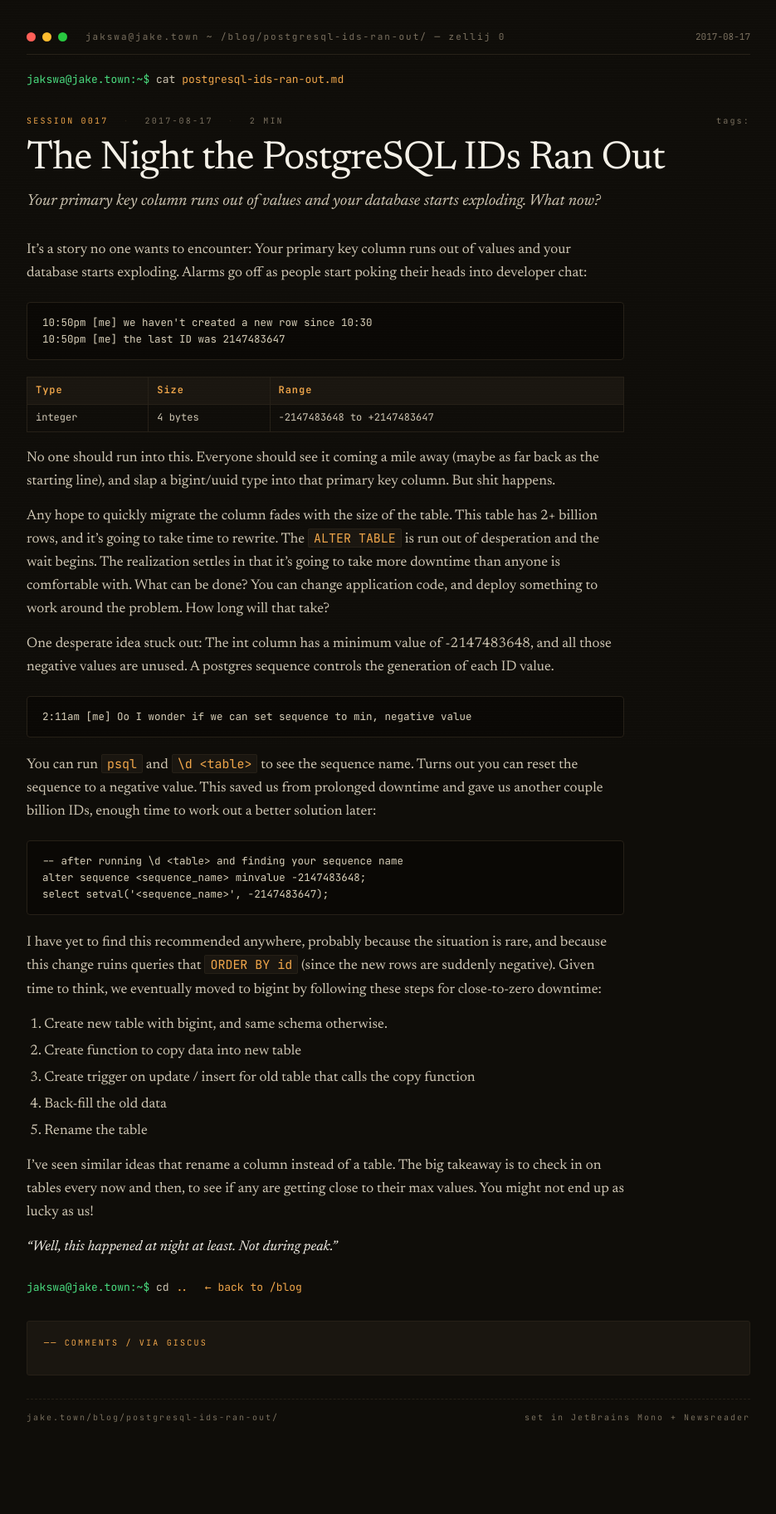
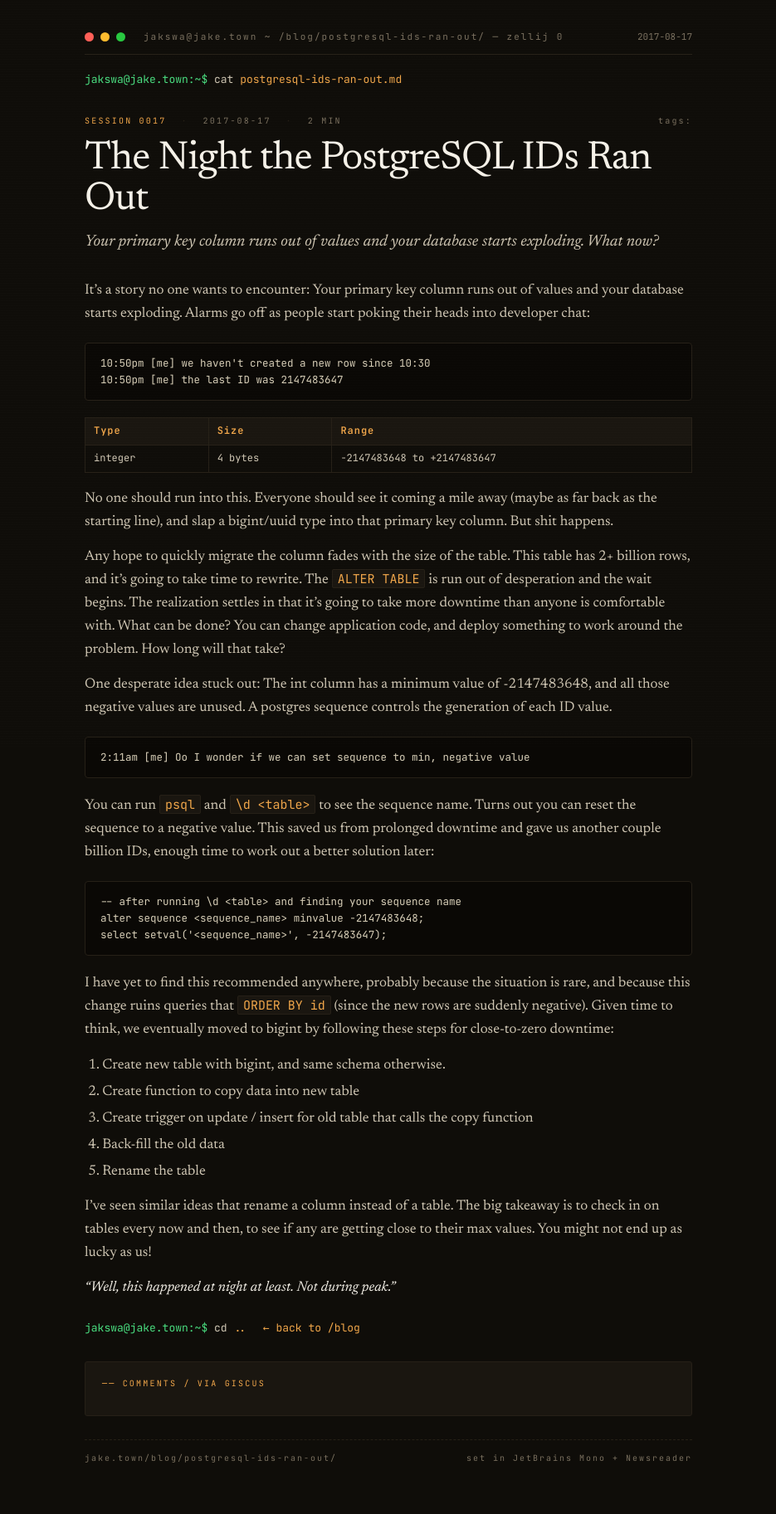
Before and after one commit to jakswa/jake.town, a Jekyll site: the page built from _posts/2017-08-17-postgresql-ids-ran-out.md, in a window 1280 px wide. Shown: the whole page at 83% size, without its empty margins (172-1107 px from the left). Built offline with Jekyll 4.4.1, drawn with Linux system fonts in a browser that asks for light colours; comment, search, counter and statistics services are not loaded; before the commit the page ends 1776 px from its top, so only the background shows below that.

Commit message:
Fix blog post column-width step
Article body was 720px while body was 960px, so comments and footer
were visibly wider than the prose. Constrain body to 820px on post
pages and drop the per-element max-widths so everything aligns.

Co-Authored-By: Claude Opus 4.7 <noreply@anthropic.com>

```diff
--- a/_layouts/post.html
+++ b/_layouts/post.html
@@ -2,6 +2,10 @@
 layout: default
 ---
 <style>
+  /* Narrow body for blog posts so article, comments, and footer
+     all share one column width. */
+  body { max-width: 820px; }
+
   /* POST META */
   .post-meta {
     font-family: var(--mono); font-size: 10px; letter-spacing: 0.22em;
@@ -19,13 +23,13 @@ layout: default
   h1.title em { font-style: italic; color: var(--glow); }
   .lede {
     font-family: var(--serif); font-style: italic; font-size: 19px;
-    color: #cfc6b3; line-height: 1.45; margin-bottom: 32px; max-width: 720px;
+    color: #cfc6b3; line-height: 1.45; margin-bottom: 32px;
   }
 
   /* ARTICLE BODY */
   article {
     font-family: var(--serif); font-size: 17px; line-height: 1.65;
-    color: var(--paper-warm); max-width: 720px;
+    color: var(--paper-warm);
   }
   article p { margin-bottom: 14px; }
   article ul, article ol { margin: 0 0 14px 1.25em; }
```
